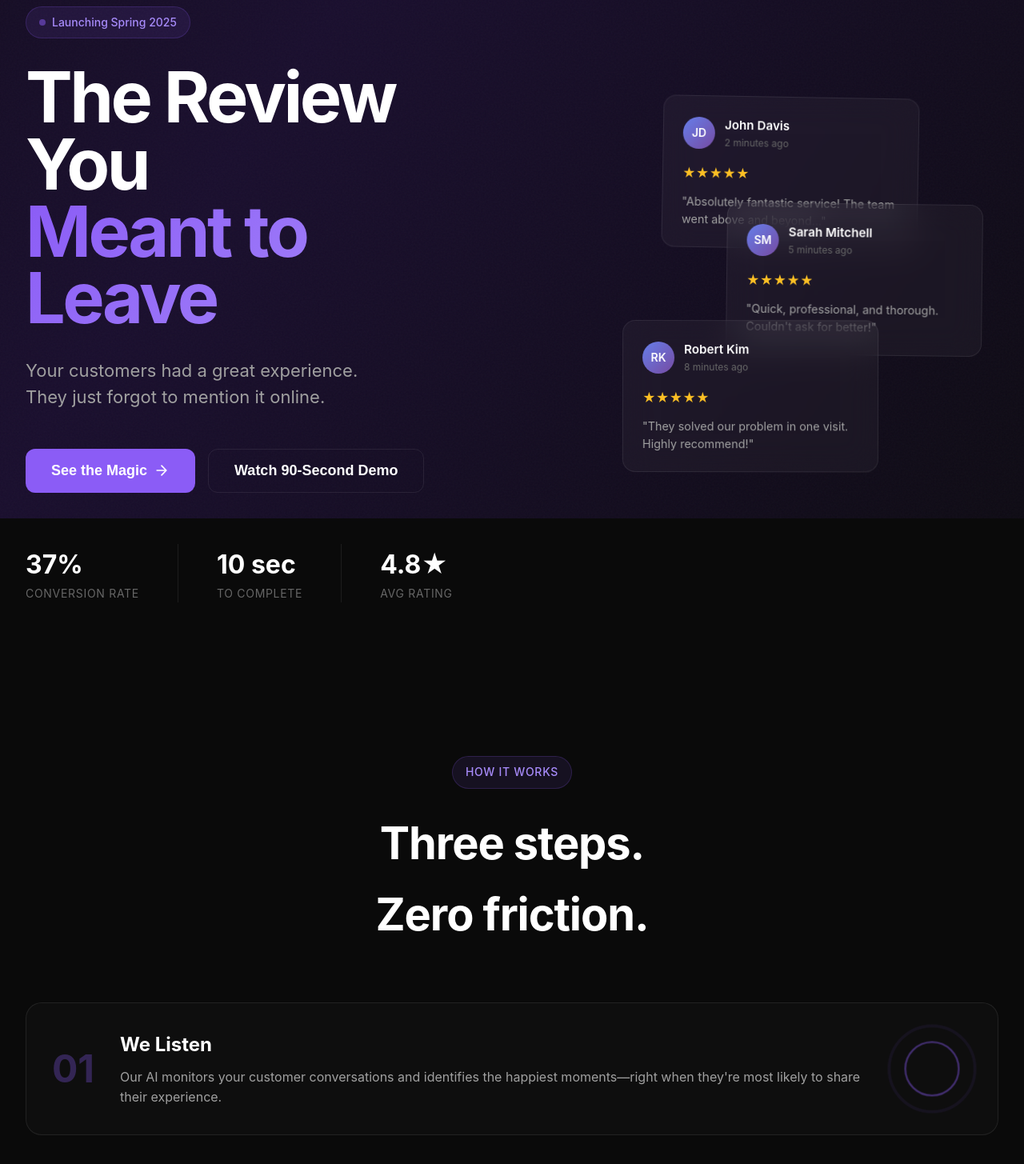
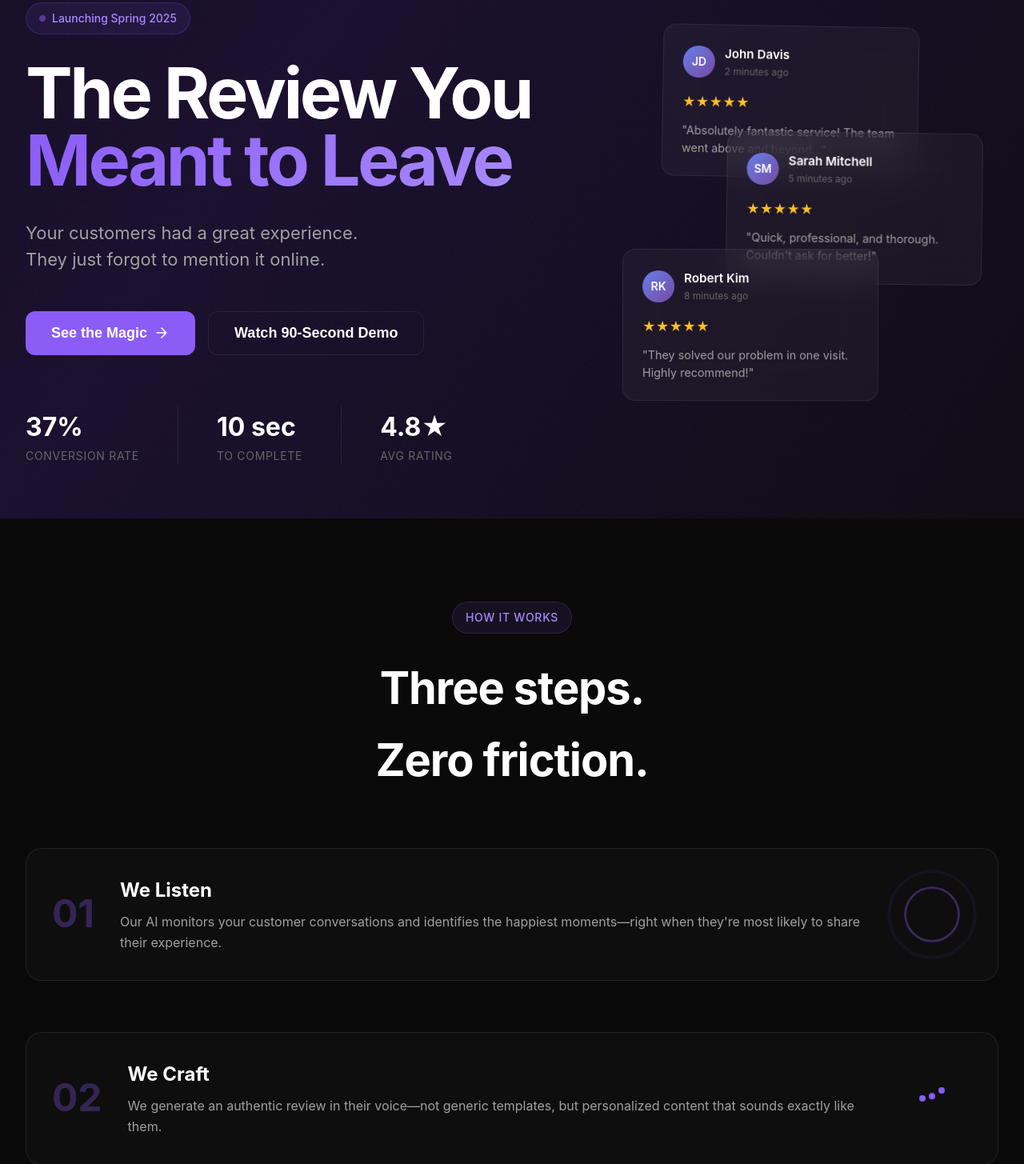
Before and after one commit to adsorce/quick-click-landing, a plain HTML site: page index.html in a window 1280 px wide. Shown: the part 152-1607 px from the top of the page at 80% size. Drawn offline with Linux system fonts and the light colour scheme.

Commit message:
Improve section spacing and fix hero headline wrapping
- Reduce excessive spacing between hero and content sections
- Remove min-height: 100vh constraint for better flow
- Add white-space: nowrap to hero headline to prevent mid-line breaks
- Adjust padding for improved page rhythm

```diff
--- a/styles.css
+++ b/styles.css
@@ -126,8 +126,8 @@ body {
 
 /* Hero Section */
 .hero {
-    padding: 10rem 0 6rem;
-    min-height: 100vh;
+    padding: 9rem 0 5.5rem;
+    min-height: auto;
     position: relative;
 }
 
@@ -179,11 +179,13 @@ body {
 
 .line-1 {
     display: block;
+    white-space: nowrap;
     animation: fade-in-up 0.6s ease-out 0.1s backwards;
 }
 
 .line-2 {
     display: block;
+    white-space: nowrap;
     background: linear-gradient(135deg, var(--accent) 0%, var(--accent-light) 100%);
     -webkit-background-clip: text;
     -webkit-text-fill-color: transparent;
@@ -371,7 +373,7 @@ body {
 
 /* How It Works Section */
 .how {
-    padding: 6rem 0;
+    padding: 4.5rem 0 5.5rem;
 }
 
 @media (max-width: 640px) {
```
